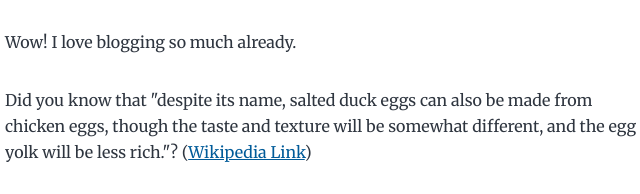
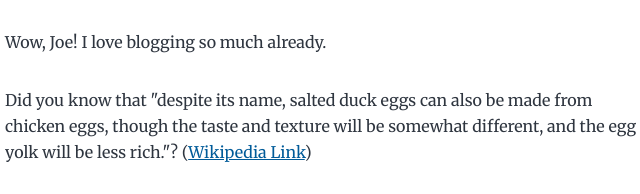
Before and after one commit to jfuerlinger/gatsby-starter-blog, a Gatsby site: page /my-second-post/ in a window 1280 px wide. Shown: the part 211-405 px from the top of the page, 319-959 px from the left. Built offline with nearby package versions, Linux system fonts and the light colour scheme; Gatsby itself is replaced by a stand-in of ours.

Commit message:
add some changes

```diff
--- a/content/blog/my-second-post/index.md
+++ b/content/blog/my-second-post/index.md
@@ -3,7 +3,7 @@ title: My Second Post!
 date: "2015-05-06T23:46:37.121Z"
 ---
 
-Wow! I love blogging so much already.
+Wow, Joe! I love blogging so much already.
 
 Did you know that "despite its name, salted duck eggs can also be made from
 chicken eggs, though the taste and texture will be somewhat different, and the
--- a/package.json
+++ b/package.json
@@ -8,6 +8,7 @@
     "url": "https://github.com/gatsbyjs/gatsby/issues"
   },
   "dependencies": {
+    "18": "^0.0.0",
     "@fontsource/merriweather": "^4.5.14",
     "@fontsource/montserrat": "^4.5.14",
     "gatsby": "^5.8.1",
```
Also changed, not shown: 3 other files.
